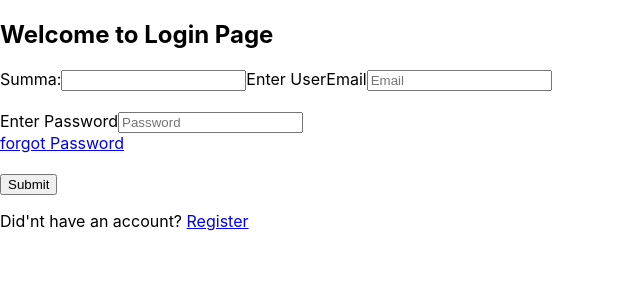
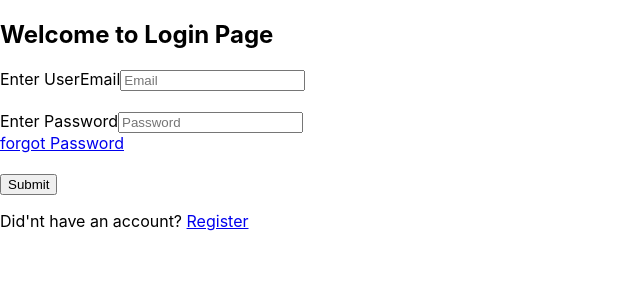
Before and after one commit to Bita-shu/bitezzy-frontend, a React (Create React App) app: page / in a window 1280 px wide. Shown: the top 300 px of the page, without its empty margins (0-640 px from the left). Built offline with nearby package versions, Linux system fonts and the light colour scheme.

Commit message:
remove the label and input type

```diff
--- a/src/finalLoginPage.jsx
+++ b/src/finalLoginPage.jsx
@@ -71,8 +71,7 @@ function LoginPage(){
 
                 <div>
                     <form onSubmit={submitionForm}>
-                         <label> Summa:</label>
-                         <input type="text"/>
+
                         <label>Enter UserEmail</label>
                         <input type="email" name="email" id="emailID" placeholder="Email" value={data.email} onChange={handleChange}/>
                          {error.email && <span style={{color:"red"}}>{error.email}</span>}<br/><br/>
```
